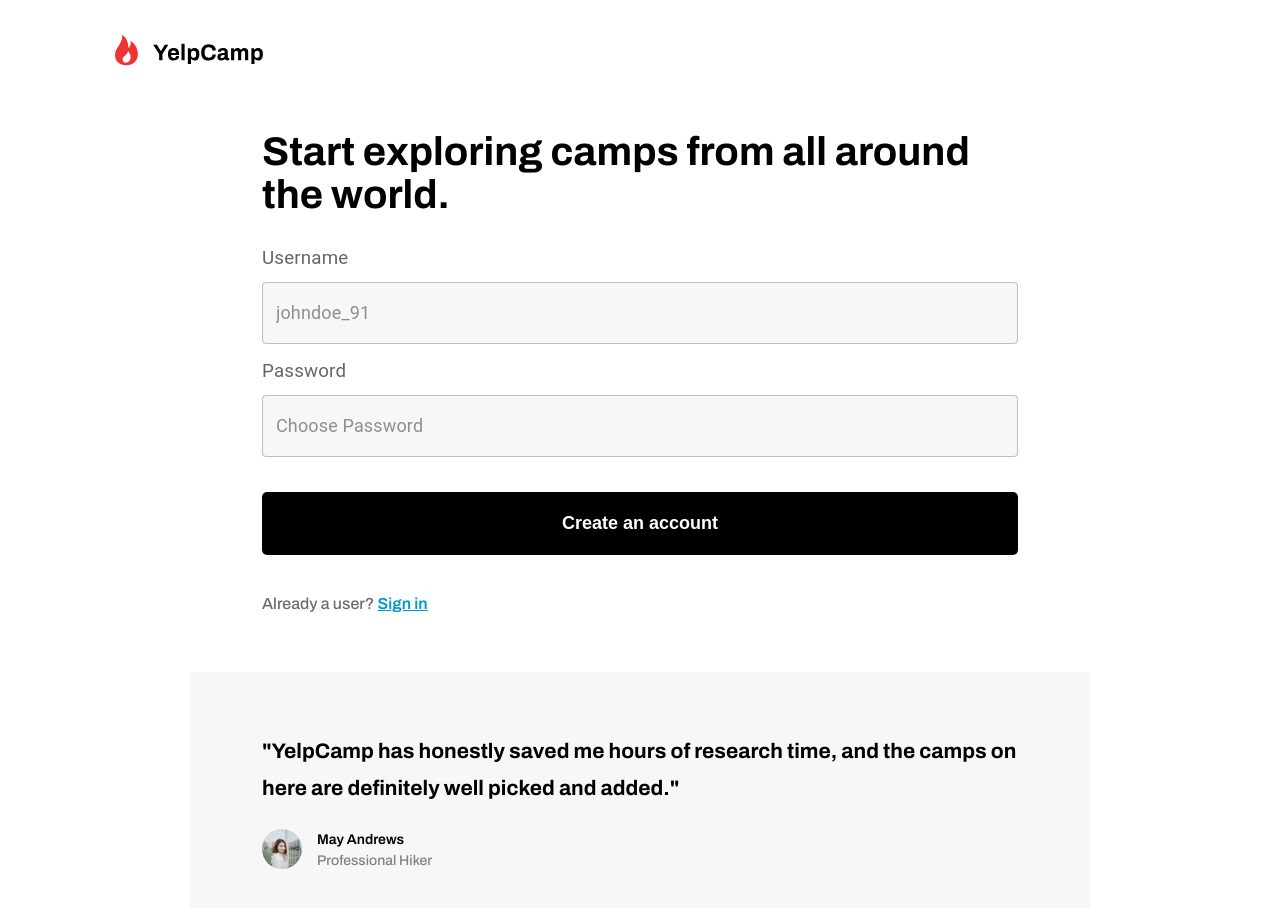
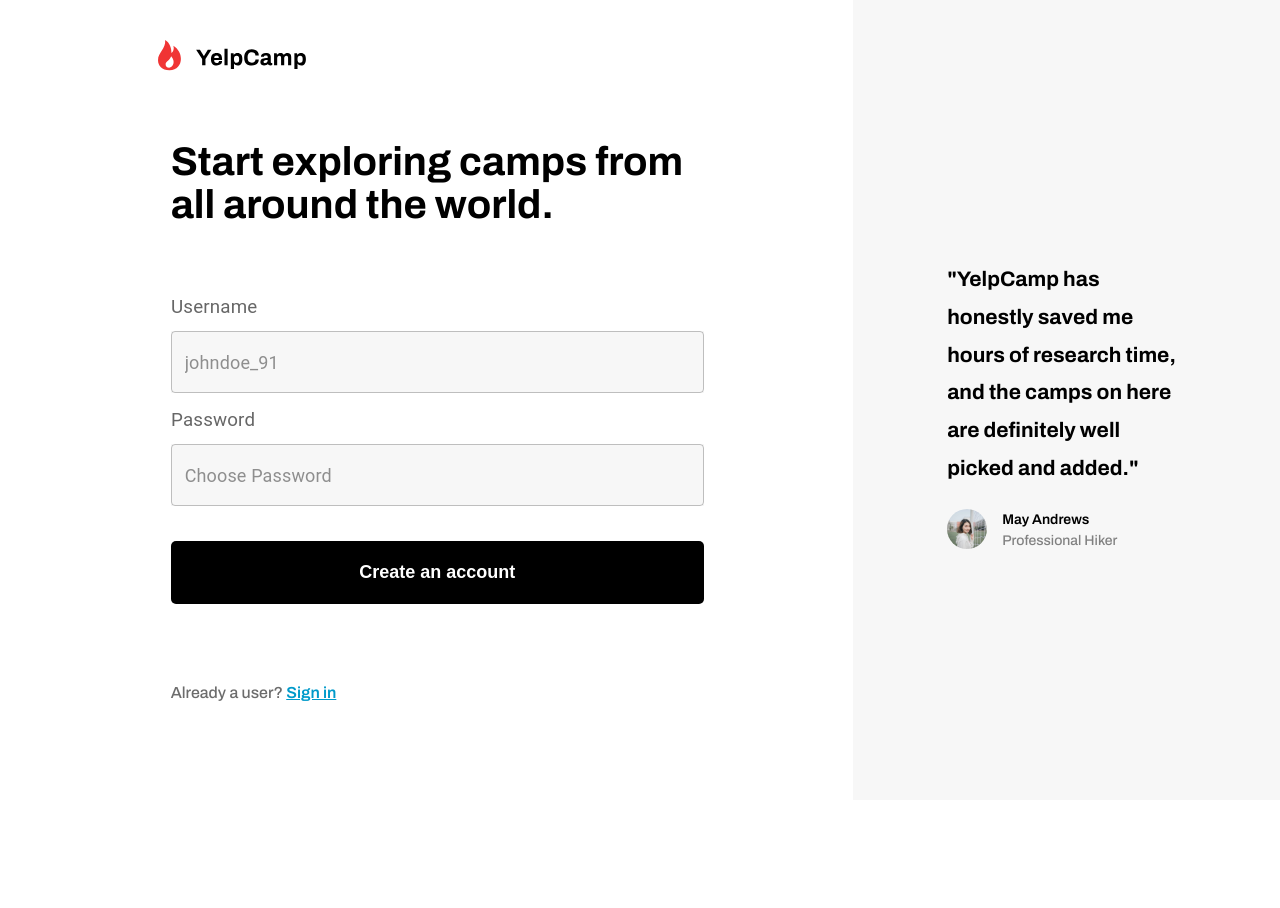
Before and after one commit to GHLFernandes/yelp-camp, a React (Create React App) app: page /sign-up in a window 1280 px wide. Shown: the top 908 px of the page. After the commit the page ends 800 px from the top, so only its background shows below. Built offline with nearby package versions, Linux system fonts and the light colour scheme.

Commit message:
feat: Responsible SignUpPage

```diff
--- a/src/components/NavigationBar/index.tsx
+++ b/src/components/NavigationBar/index.tsx
@@ -53,7 +53,7 @@ const NavBar = (): ReactElement => {
   }, [])
 
   return (
-    <Nav className={` ${(offset > 0 && pathname !== '/' ? 'fixed' : '')} ${(pathname === '/' ? 'hide_navbar' : '')}` }>
+    <Nav className={` ${(offset > 0 && (pathname !== '/' && pathname !== '/sign-up') ? 'fixed' : '')} ${((pathname === '/' || pathname === '/sign-up') ? 'hide_navbar' : '')}` }>
       <div className='logo'>
         <Logo />
       </div>
--- a/src/components/Testimony/index.tsx
+++ b/src/components/Testimony/index.tsx
@@ -10,16 +10,23 @@ const StyledTestimony = memo(styled.div`
     @media (min-width: 720px) {
         padding: 40px 8%;
     }
+
+    @media (min-width: 1020px) {
+        display: block;
+        padding: 30vh 22% 0 22%;
+      }
 `)
 
 const QuoteTestimony = memo(styled.h3`
     line-height: 1.8;
     font-size: 21px;
+
 `)
 
 const UserTestimonial = memo(styled.div`
     display: flex;
     padding-bottom: 20px;
+
 `)
 
 const UserInfo = memo(styled.div`
--- a/src/pages/SignUpPage/components/SignUpForm/index.tsx
+++ b/src/pages/SignUpPage/components/SignUpForm/index.tsx
@@ -4,6 +4,7 @@ import TextInput from '../../../../components/TextInput'
 import styled from 'styled-components'
 
 const StyledSignUpForm = memo(styled.form`
+  padding: 20px 0;
   display: block;
 
 `)
--- a/src/pages/SignUpPage/index.tsx
+++ b/src/pages/SignUpPage/index.tsx
@@ -4,6 +4,7 @@ import Title from '../../components/Title'
 import SignUpForm from './components/SignUpForm'
 import { Link } from 'react-router-dom'
 import Testimony from '../../components/Testimony'
+import Logo from '../../components/Logo'
 
 const Main = memo(styled.div`
     display: grid;
@@ -15,14 +16,47 @@ const Main = memo(styled.div`
     }
 
     @media (min-width: 1020px) {
-        width: 900px;
+        grid-template-rows: 1fr;
+      }
+`)
+
+const SignUpContainer = memo(styled.div`
+
+    .logo{
+        position: absolute;
+        top: 30px;
+        padding: 0 20px;
+    }
+
+    @media (min-width: 720px) {
+        .logo{
+            position: relative;
+            padding: 0 8%;
+            top: 40px;
+          }
+    }
+
+    @media (min-width: 1020px) {
+        grid-template-rows: 1fr;
+        grid-template-columns: repeat(12, 1fr);
+        display: grid;
+
+        .logo{
+            display: grid;
+            padding: 40px 16%;
+            grid-column: 2 / span 3;
+            grid-row: 1 / span 2;
+            top: 0px;
+          }
     }
 `)
 
 const FormContainer = memo(styled.div`
-    display: grid;
-    row-gap: 20px;
-    padding: 10px 20px;
+    grid-area: form;
+    padding: 20px 20px;
+    row-gap: 0px;
+    margin-top: 70px;
+
     .sign-up{
         padding: 0px;
         margin: 0px;
@@ -42,16 +76,37 @@ const FormContainer = memo(styled.div`
     @media (min-width: 720px) {
         padding: 20px 8%;
     }
+
+    @media (min-width: 1020px) {
+        display: grid;
+        grid-column: 2 / span 5;
+        grid-row: 1 / span 2;
+        width: 100%;
+        padding: 60px 12%;
+
+      }
 `)
 
 const TestimonialsContainer = memo(styled.div`
     display: block;
 
+    @media (min-width: 1020px) {
+        grid-area: testimonials;
+        display: grid;
+        grid-column: 9 / span 12;
+        grid-row: 1 / span 2;
+        width: 100%;
+        height: 100vh;
+      }
 `)
 
 const SignUpPage = (): ReactElement => {
   return (
     <Main>
+      <SignUpContainer>
+        <div className='logo'>
+          <Logo />
+        </div>
         <FormContainer>
           <Title>Start exploring camps from all around the world.</Title>
           <SignUpForm />
@@ -60,6 +115,7 @@ const SignUpPage = (): ReactElement => {
         <TestimonialsContainer>
           <Testimony />
         </TestimonialsContainer>
+      </SignUpContainer>
     </Main>
   )
 }
```
Lines whose indentation alone changed are shown as unchanged.
